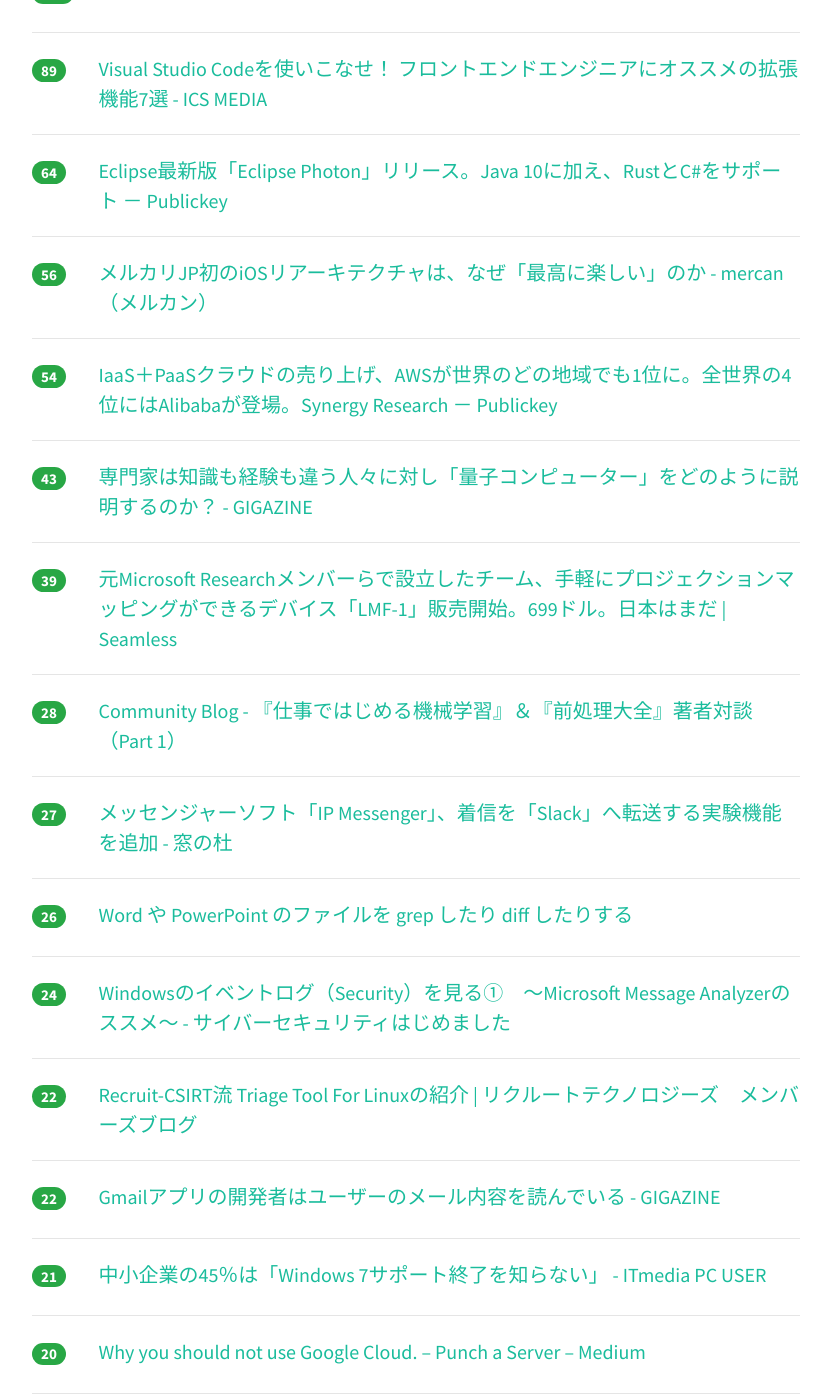
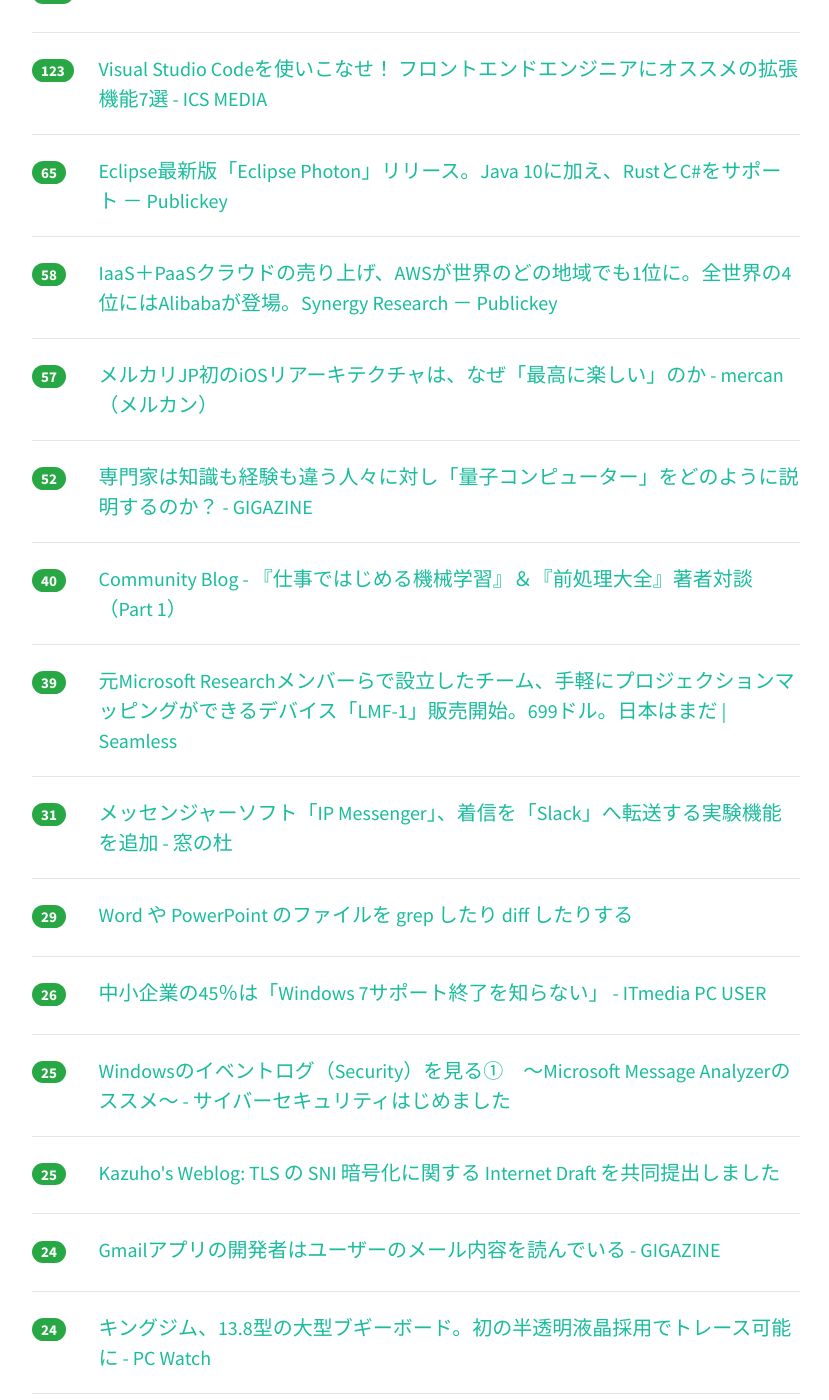
Before and after one commit to yatta47/hatena-matome-site, a Jekyll site: the page built from _posts/2018-07-03-hatena.md, in a window 1280 px wide and 1400 px high, scrolled down 676 px. Shown: the whole window, without its empty margins (224-1053 px from the left). Built offline with Jekyll 4.4.1, drawn with Linux system fonts in a browser that asks for light colours; nearby versions of some CDN libraries; some of the changed text lies outside the part shown.

Commit message:
Updated 2018-07-03

```diff
--- a/_posts/2018-07-03-hatena.md
+++ b/_posts/2018-07-03-hatena.md
@@ -1,54 +1,59 @@
 ---
 layout: post
 title:  "2018-07-03 はてぶIT"
-date:   2018-07-03 14:03:07
+date:   2018-07-03 15:02:49
 tags: [it-hotentry]
 ---
-69 件のデータあり
+74 件のデータあり
 
 <hr><div class="row">
-<div class="col-1"><span class="badge badge-pill badge-success h2">292</span></div>
+<div class="col-1"><span class="badge badge-pill badge-success h2">325</span></div>
 <div class="col-11"><a href='https://www.slideshare.net/ShingoOmura/ss-103946354' target='_blank'>分散システムの限界について知ろう</a></div>
 </div>
 <hr>
 <div class="row">
-<div class="col-1"><span class="badge badge-pill badge-success h2">223</span></div>
+<div class="col-1"><span class="badge badge-pill badge-success h2">278</span></div>
 <div class="col-11"><a href='https://coliss.com/articles/freebies/japanese-free-fonts-july-2018.html' target='_blank'>新しい日本語フォントがたくさんリリースされてる！2018年上半期、日本語の新作フリーフォントのまとめ | コリス</a></div>
 </div>
 <hr>
 <div class="row">
-<div class="col-1"><span class="badge badge-pill badge-success h2">180</span></div>
+<div class="col-1"><span class="badge badge-pill badge-success h2">211</span></div>
 <div class="col-11"><a href='https://note.mu/tsukimikan/n/n64acb07a9ee2' target='_blank'>無料でAIが学べる最高の教材まとめ｜月みかん｜note</a></div>
 </div>
 <hr>
 <div class="row">
-<div class="col-1"><span class="badge badge-pill badge-success h2">178</span></div>
+<div class="col-1"><span class="badge badge-pill badge-success h2">201</span></div>
 <div class="col-11"><a href='http://honeshabri.hatenablog.com/entry/excel_macro' target='_blank'>俺がリボン登録している業務用Excelマクロ - 本しゃぶり</a></div>
 </div>
 <hr>
 <div class="row">
-<div class="col-1"><span class="badge badge-pill badge-success h2">89</span></div>
+<div class="col-1"><span class="badge badge-pill badge-success h2">123</span></div>
 <div class="col-11"><a href='https://ics.media/entry/18544' target='_blank'>Visual Studio Codeを使いこなせ！ フロントエンドエンジニアにオススメの拡張機能7選 - ICS MEDIA</a></div>
 </div>
 <hr>
 <div class="row">
-<div class="col-1"><span class="badge badge-pill badge-success h2">64</span></div>
+<div class="col-1"><span class="badge badge-pill badge-success h2">65</span></div>
 <div class="col-11"><a href='https://www.publickey1.jp/blog/18/eclipseeclipse_photonjava_10rustc.html' target='_blank'>Eclipse最新版「Eclipse Photon」リリース。Java 10に加え、RustとC#をサポート － Publickey</a></div>
 </div>
 <hr>
 <div class="row">
-<div class="col-1"><span class="badge badge-pill badge-success h2">56</span></div>
+<div class="col-1"><span class="badge badge-pill badge-success h2">58</span></div>
+<div class="col-11"><a href='https://www.publickey1.jp/blog/18/iaaspaasaws14ibmalibabasynergy_research.html' target='_blank'>IaaS＋PaaSクラウドの売り上げ、AWSが世界のどの地域でも1位に。全世界の4位にはAlibabaが登場。Synergy Research － Publickey</a></div>
+</div>
+<hr>
+<div class="row">
+<div class="col-1"><span class="badge badge-pill badge-success h2">57</span></div>
 <div class="col-11"><a href='https://mercan.mercari.com/entry/2018/07/02/170000' target='_blank'>メルカリJP初のiOSリアーキテクチャは、なぜ「最高に楽しい」のか - mercan（メルカン）</a></div>
 </div>
 <hr>
 <div class="row">
-<div class="col-1"><span class="badge badge-pill badge-success h2">54</span></div>
-<div class="col-11"><a href='https://www.publickey1.jp/blog/18/iaaspaasaws14ibmalibabasynergy_research.html' target='_blank'>IaaS＋PaaSクラウドの売り上げ、AWSが世界のどの地域でも1位に。全世界の4位にはAlibabaが登場。Synergy Research － Publickey</a></div>
+<div class="col-1"><span class="badge badge-pill badge-success h2">52</span></div>
+<div class="col-11"><a href='https://gigazine.net/news/20180703-quantum-computing-expert-explains-concept/' target='_blank'>専門家は知識も経験も違う人々に対し「量子コンピューター」をどのように説明するのか？ - GIGAZINE</a></div>
 </div>
 <hr>
 <div class="row">
-<div class="col-1"><span class="badge badge-pill badge-success h2">43</span></div>
-<div class="col-11"><a href='https://gigazine.net/news/20180703-quantum-computing-expert-explains-concept/' target='_blank'>専門家は知識も経験も違う人々に対し「量子コンピューター」をどのように説明するのか？ - GIGAZINE</a></div>
+<div class="col-1"><span class="badge badge-pill badge-success h2">40</span></div>
+<div class="col-11"><a href='https://www.oreilly.co.jp/community/blog/2018/07/machine-learning-book-authors-talk-part1.html' target='_blank'>Community Blog - 『仕事ではじめる機械学習』＆『前処理大全』著者対談（Part 1）</a></div>
 </div>
 <hr>
 <div class="row">
@@ -57,23 +62,38 @@ tags: [it-hotentry]
 </div>
 <hr>
 <div class="row">
-<div class="col-1"><span class="badge badge-pill badge-success h2">28</span></div>
-<div class="col-11"><a href='https://www.oreilly.co.jp/community/blog/2018/07/machine-learning-book-authors-talk-part1.html' target='_blank'>Community Blog - 『仕事ではじめる機械学習』＆『前処理大全』著者対談（Part 1）</a></div>
-</div>
-<hr>
-<div class="row">
-<div class="col-1"><span class="badge badge-pill badge-success h2">27</span></div>
+<div class="col-1"><span class="badge badge-pill badge-success h2">31</span></div>
 <div class="col-11"><a href='https://forest.watch.impress.co.jp/docs/news/1076415.html' target='_blank'>メッセンジャーソフト「IP Messenger」、着信を「Slack」へ転送する実験機能を追加 - 窓の杜</a></div>
 </div>
 <hr>
 <div class="row">
-<div class="col-1"><span class="badge badge-pill badge-success h2">26</span></div>
+<div class="col-1"><span class="badge badge-pill badge-success h2">29</span></div>
 <div class="col-11"><a href='https://qiita.com/kaz-utashiro/items/30594c16ed6d931324f9' target='_blank'>Word や PowerPoint のファイルを grep したり diff したりする</a></div>
 </div>
 <hr>
 <div class="row">
+<div class="col-1"><span class="badge badge-pill badge-success h2">26</span></div>
+<div class="col-11"><a href='http://www.itmedia.co.jp/pcuser/articles/1807/03/news055.html' target='_blank'>中小企業の45％は「Windows 7サポート終了を知らない」 - ITmedia PC USER</a></div>
+</div>
+<hr>
+<div class="row">
+<div class="col-1"><span class="badge badge-pill badge-success h2">25</span></div>
+<div class="col-11"><a href='https://tk-secu.hateblo.jp/entry/2018/07/01/121238' target='_blank'>Windowsのイベントログ（Security）を見る①　～Microsoft Message Analyzerのススメ～ - サイバーセキュリティはじめました</a></div>
+</div>
+<hr>
+<div class="row">
+<div class="col-1"><span class="badge badge-pill badge-success h2">25</span></div>
+<div class="col-11"><a href='http://blog.kazuhooku.com/2018/07/tls-sni-internet-draft.html' target='_blank'>Kazuho's Weblog: TLS の SNI 暗号化に関する Internet Draft を共同提出しました</a></div>
+</div>
+<hr>
+<div class="row">
 <div class="col-1"><span class="badge badge-pill badge-success h2">24</span></div>
-<div class="col-11"><a href='https://tk-secu.hateblo.jp/entry/2018/07/01/121238' target='_blank'>Windowsのイベントログ（Security）を見る①　～Microsoft Message Analyzerのススメ～ - サイバーセキュリティはじめました</a></div>
+<div class="col-11"><a href='https://gigazine.net/news/20180703-gmail-developers-reading-emails/' target='_blank'>Gmailアプリの開発者はユーザーのメール内容を読んでいる - GIGAZINE</a></div>
+</div>
+<hr>
+<div class="row">
+<div class="col-1"><span class="badge badge-pill badge-success h2">24</span></div>
+<div class="col-11"><a href='https://pc.watch.impress.co.jp/docs/news/1130871.html' target='_blank'>キングジム、13.8型の大型ブギーボード。初の半透明液晶採用でトレース可能に - PC Watch</a></div>
 </div>
 <hr>
 <div class="row">
@@ -82,18 +102,13 @@ tags: [it-hotentry]
 </div>
 <hr>
 <div class="row">
-<div class="col-1"><span class="badge badge-pill badge-success h2">22</span></div>
-<div class="col-11"><a href='https://gigazine.net/news/20180703-gmail-developers-reading-emails/' target='_blank'>Gmailアプリの開発者はユーザーのメール内容を読んでいる - GIGAZINE</a></div>
+<div class="col-1"><span class="badge badge-pill badge-success h2">20</span></div>
+<div class="col-11"><a href='https://medium.com/@serverpunch/75ea2aec00de' target='_blank'>Why you should not use Google Cloud. – Punch a Server – Medium</a></div>
 </div>
 <hr>
 <div class="row">
-<div class="col-1"><span class="badge badge-pill badge-success h2">21</span></div>
-<div class="col-11"><a href='http://www.itmedia.co.jp/pcuser/articles/1807/03/news055.html' target='_blank'>中小企業の45％は「Windows 7サポート終了を知らない」 - ITmedia PC USER</a></div>
-</div>
-<hr>
-<div class="row">
-<div class="col-1"><span class="badge badge-pill badge-success h2">20</span></div>
-<div class="col-11"><a href='https://medium.com/@serverpunch/75ea2aec00de' target='_blank'>Why you should not use Google Cloud. – Punch a Server – Medium</a></div>
+<div class="col-1"><span class="badge badge-pill badge-success h2">19</span></div>
+<div class="col-11"><a href='https://jp.techcrunch.com/2018/07/03/2018-07-02-browser-maker-opera-has-filed-to-go-public/' target='_blank'>ブラウザーのOperaが上場申請 | TechCrunch Japan</a></div>
 </div>
 <hr>
 <div class="row">
@@ -117,6 +132,21 @@ tags: [it-hotentry]
 </div>
 <hr>
 <div class="row">
+<div class="col-1"><span class="badge badge-pill badge-success h2">18</span></div>
+<div class="col-11"><a href='http://jellyware.jp/movidius/' target='_blank'>ゼロから学ぶディープラーニング推論</a></div>
+</div>
+<hr>
+<div class="row">
+<div class="col-1"><span class="badge badge-pill badge-success h2">18</span></div>
+<div class="col-11"><a href='https://sites.google.com/view/open-data-structures-ja' target='_blank'>OpenDataStructures.jp</a></div>
+</div>
+<hr>
+<div class="row">
+<div class="col-1"><span class="badge badge-pill badge-success h2">18</span></div>
+<div class="col-11"><a href='https://blog.yuyat.jp/post/kubernetes-immutable-configmap/' target='_blank'>Kubernetes の ConfigMap を Immutable に管理する | Born Too Late</a></div>
+</div>
+<hr>
+<div class="row">
 <div class="col-1"><span class="badge badge-pill badge-success h2">17</span></div>
 <div class="col-11"><a href='http://ascii.jp/elem/000/001/702/1702578/' target='_blank'>ASCII.jp：エッジAIを加速する深層学習：PFNが「Menoh」発表、MSは「Brainwave」をエッジへ (1/3)</a></div>
 </div>
@@ -133,32 +163,17 @@ tags: [it-hotentry]
 <hr>
 <div class="row">
 <div class="col-1"><span class="badge badge-pill badge-success h2">16</span></div>
-<div class="col-11"><a href='https://sites.google.com/view/open-data-structures-ja' target='_blank'>OpenDataStructures.jp</a></div>
+<div class="col-11"><a href='https://techlife.cookpad.com/entry/2018/07/03/083000' target='_blank'>目的に向かって作り込む、ユーザーを動かすためのデザインの考え方 - クックパッド開発者ブログ</a></div>
 </div>
 <hr>
 <div class="row">
-<div class="col-1"><span class="badge badge-pill badge-success h2">16</span></div>
-<div class="col-11"><a href='https://pc.watch.impress.co.jp/docs/news/1130871.html' target='_blank'>キングジム、13.8型の大型ブギーボード。初の半透明液晶採用でトレース可能に - PC Watch</a></div>
+<div class="col-1"><span class="badge badge-pill badge-success h2">15</span></div>
+<div class="col-11"><a href='https://gigazine.net/news/20180703-jurassic-park-screenplay/' target='_blank'>「技術的進歩への向き合い方」というテーマを描き出した「ジュラシック・パーク」の脚本のテクニックを解説したムービー - GIGAZINE</a></div>
 </div>
 <hr>
 <div class="row">
 <div class="col-1"><span class="badge badge-pill badge-success h2">15</span></div>
 <div class="col-11"><a href='https://togetter.com/li/1242937' target='_blank'>カフェの隣の席から「人工知能の入ったUSB(90万円)があれば為替が簡単に予想できるから学生ローン組もう！」って話が聞こえてきた… - Togetter</a></div>
-</div>
-<hr>
-<div class="row">
-<div class="col-1"><span class="badge badge-pill badge-success h2">15</span></div>
-<div class="col-11"><a href='http://jellyware.jp/movidius/' target='_blank'>ゼロから学ぶディープラーニング推論</a></div>
-</div>
-<hr>
-<div class="row">
-<div class="col-1"><span class="badge badge-pill badge-success h2">15</span></div>
-<div class="col-11"><a href='https://techlife.cookpad.com/entry/2018/07/03/083000' target='_blank'>目的に向かって作り込む、ユーザーを動かすためのデザインの考え方 - クックパッド開発者ブログ</a></div>
-</div>
-<hr>
-<div class="row">
-<div class="col-1"><span class="badge badge-pill badge-success h2">15</span></div>
-<div class="col-11"><a href='https://jp.techcrunch.com/2018/07/03/2018-07-02-browser-maker-opera-has-filed-to-go-public/' target='_blank'>ブラウザーのOperaが上場申請 | TechCrunch Japan</a></div>
 </div>
 <hr>
 <div class="row">
@@ -173,12 +188,7 @@ tags: [it-hotentry]
 <hr>
 <div class="row">
 <div class="col-1"><span class="badge badge-pill badge-success h2">14</span></div>
-<div class="col-11"><a href='https://gigazine.net/news/20180703-jurassic-park-screenplay/' target='_blank'>「技術的進歩への向き合い方」というテーマを描き出した「ジュラシック・パーク」の脚本のテクニックを解説したムービー - GIGAZINE</a></div>
-</div>
-<hr>
-<div class="row">
-<div class="col-1"><span class="badge badge-pill badge-success h2">14</span></div>
-<div class="col-11"><a href='https://blog.yuyat.jp/post/kubernetes-immutable-configmap/' target='_blank'>Kubernetes の ConfigMap を Immutable に管理する | Born Too Late</a></div>
+<div class="col-11"><a href='http://labs.gree.jp/blog/2018/07/17003/' target='_blank'>innodb_thread_concurrencyに関する話 | GREE Engineers' Blog</a></div>
 </div>
 <hr>
 <div class="row">
@@ -194,6 +204,11 @@ tags: [it-hotentry]
 <div class="row">
 <div class="col-1"><span class="badge badge-pill badge-success h2">13</span></div>
 <div class="col-11"><a href='http://uxmilk.jp/72742' target='_blank'>Webデザイナーのキャリアは一日にして成らず | UX MILK</a></div>
+</div>
+<hr>
+<div class="row">
+<div class="col-1"><span class="badge badge-pill badge-success h2">13</span></div>
+<div class="col-11"><a href='https://github.com/kitze/JSUI' target='_blank'>GitHub - kitze/JSUI: A powerful UI toolkit for managing JavaScript apps</a></div>
 </div>
 <hr>
 <div class="row">
@@ -218,12 +233,17 @@ tags: [it-hotentry]
 <hr>
 <div class="row">
 <div class="col-1"><span class="badge badge-pill badge-success h2">12</span></div>
-<div class="col-11"><a href='https://github.com/kitze/JSUI' target='_blank'>GitHub - kitze/JSUI: A powerful UI toolkit for managing JavaScript apps</a></div>
+<div class="col-11"><a href='https://gigazine.net/news/20180703-china-laser-gun-fire-targets/' target='_blank'>中国が800メートル先のターゲットを燃やすことが可能な携帯型レーザー銃の開発に成功 - GIGAZINE</a></div>
 </div>
 <hr>
 <div class="row">
 <div class="col-1"><span class="badge badge-pill badge-success h2">10</span></div>
 <div class="col-11"><a href='https://ift.tt/2MGobjM' target='_blank'>俺がリボン登録している業務用Excelマクロ - 本しゃぶり</a></div>
+</div>
+<hr>
+<div class="row">
+<div class="col-1"><span class="badge badge-pill badge-success h2">10</span></div>
+<div class="col-11"><a href='https://japan.cnet.com/article/35121823/' target='_blank'>Facebook、今度はブロックした相手に投稿を公開する不具合 - CNET Japan</a></div>
 </div>
 <hr>
 <div class="row">
@@ -248,7 +268,7 @@ tags: [it-hotentry]
 <hr>
 <div class="row">
 <div class="col-1"><span class="badge badge-pill badge-success h2">9</span></div>
-<div class="col-11"><a href='https://japan.cnet.com/article/35121823/' target='_blank'>Facebook、今度はブロックした相手に投稿を公開する不具合 - CNET Japan</a></div>
+<div class="col-11"><a href='https://pc.watch.impress.co.jp/docs/news/1130844.html' target='_blank'>JAPANNEXT、約36,970円の4K対応24型IPS液晶 ～7月12日まで1万円引きの26,970円 - PC Watch</a></div>
 </div>
 <hr>
 <div class="row">
@@ -257,18 +277,28 @@ tags: [it-hotentry]
 </div>
 <hr>
 <div class="row">
-<div class="col-1"><span class="badge badge-pill badge-success h2">7</span></div>
-<div class="col-11"><a href='https://japan.zdnet.com/article/35121470/2/' target='_blank'>「オープンソース開発に重大危機」--GitHubがEUの著作権法改正に反対する理由 - (page 2) - ZDNet Japan</a></div>
+<div class="col-1"><span class="badge badge-pill badge-success h2">8</span></div>
+<div class="col-11"><a href='https://www.nttdocomo.co.jp/biz/service/dmagazine/' target='_blank'>dマガジン for Biz | サービス・ソリューション | 法人のお客さま | NTTドコモ</a></div>
+</div>
+<hr>
+<div class="row">
+<div class="col-1"><span class="badge badge-pill badge-success h2">8</span></div>
+<div class="col-11"><a href='https://japan.cnet.com/article/35121813/' target='_blank'>デル、再上場へ--株式非公開化から5年 - CNET Japan</a></div>
+</div>
+<hr>
+<div class="row">
+<div class="col-1"><span class="badge badge-pill badge-success h2">8</span></div>
+<div class="col-11"><a href='https://jp.techcrunch.com/2018/07/03/2018-07-02-these-are-the-top-iphone-apps-of-all-time/' target='_blank'>これがiPhoneアプリの歴代トップだ――App AnnieがApp Store10周年記念レポート | TechCrunch Japan</a></div>
+</div>
+<hr>
+<div class="row">
+<div class="col-1"><span class="badge badge-pill badge-success h2">8</span></div>
+<div class="col-11"><a href='http://www.itmedia.co.jp/news/articles/1807/03/news077.html' target='_blank'>「ZOZO」ブランドで「ビジネススーツ」発売　ZOZOSUIT活用で「肩傾斜や体形の左右差も考慮」 - ITmedia NEWS</a></div>
 </div>
 <hr>
 <div class="row">
 <div class="col-1"><span class="badge badge-pill badge-success h2">7</span></div>
-<div class="col-11"><a href='https://www.nttdocomo.co.jp/biz/service/dmagazine/' target='_blank'>dマガジン for Biz | サービス・ソリューション | 法人のお客さま | NTTドコモ</a></div>
-</div>
-<hr>
-<div class="row">
-<div class="col-1"><span class="badge badge-pill badge-success h2">7</span></div>
-<div class="col-11"><a href='https://japan.cnet.com/article/35121813/' target='_blank'>デル、再上場へ--株式非公開化から5年 - CNET Japan</a></div>
+<div class="col-11"><a href='https://japan.zdnet.com/article/35121470/2/' target='_blank'>「オープンソース開発に重大危機」--GitHubがEUの著作権法改正に反対する理由 - (page 2) - ZDNet Japan</a></div>
 </div>
 <hr>
 <div class="row">
@@ -282,6 +312,16 @@ tags: [it-hotentry]
 </div>
 <hr>
 <div class="row">
+<div class="col-1"><span class="badge badge-pill badge-success h2">7</span></div>
+<div class="col-11"><a href='https://cloud.watch.impress.co.jp/docs/news/1130761.html' target='_blank'>日本マイクロソフト、Windows 10導入をあらためて企業に呼びかけ - クラウド Watch</a></div>
+</div>
+<hr>
+<div class="row">
+<div class="col-1"><span class="badge badge-pill badge-success h2">7</span></div>
+<div class="col-11"><a href='http://u-note.me/note/47508345' target='_blank'>Oracle創業者ラリー・エリソン「壮絶な幼少期」と「常識を疑うこと」若き起業家たちへのアドバイス｜U-NOTE [ユーノート]</a></div>
+</div>
+<hr>
+<div class="row">
 <div class="col-1"><span class="badge badge-pill badge-success h2">6</span></div>
 <div class="col-11"><a href='http://kabarangay.tk/' target='_blank'>Enfj and enfp dating</a></div>
 </div>
@@ -292,16 +332,6 @@ tags: [it-hotentry]
 </div>
 <hr>
 <div class="row">
-<div class="col-1"><span class="badge badge-pill badge-success h2">6</span></div>
-<div class="col-11"><a href='http://labs.gree.jp/blog/2018/07/17003/' target='_blank'>innodb_thread_concurrencyに関する話 | GREE Engineers' Blog</a></div>
-</div>
-<hr>
-<div class="row">
-<div class="col-1"><span class="badge badge-pill badge-success h2">6</span></div>
-<div class="col-11"><a href='https://pc.watch.impress.co.jp/docs/news/1130844.html' target='_blank'>JAPANNEXT、約36,970円の4K対応24型IPS液晶 ～7月12日まで1万円引きの26,970円 - PC Watch</a></div>
-</div>
-<hr>
-<div class="row">
 <div class="col-1"><span class="badge badge-pill badge-success h2">5</span></div>
 <div class="col-11"><a href='https://tech.nikkeibp.co.jp/atcl/nxt/column/18/00001/00699/' target='_blank'>感染被害の85％は日本で発生、IEやエクプローラーになりすますウイルス | 日経 xTECH（クロステック）</a></div>
 </div>
@@ -309,16 +339,6 @@ tags: [it-hotentry]
 <div class="row">
 <div class="col-1"><span class="badge badge-pill badge-success h2">5</span></div>
 <div class="col-11"><a href='https://japan.cnet.com/article/35121814/' target='_blank'>HTC、1500人を削減へ--全体の約22％ - CNET Japan</a></div>
-</div>
-<hr>
-<div class="row">
-<div class="col-1"><span class="badge badge-pill badge-success h2">5</span></div>
-<div class="col-11"><a href='https://cloud.watch.impress.co.jp/docs/news/1130761.html' target='_blank'>日本マイクロソフト、Windows 10導入をあらためて企業に呼びかけ - クラウド Watch</a></div>
-</div>
-<hr>
-<div class="row">
-<div class="col-1"><span class="badge badge-pill badge-success h2">5</span></div>
-<div class="col-11"><a href='http://u-note.me/note/47508345' target='_blank'>Oracle創業者ラリー・エリソン「壮絶な幼少期」と「常識を疑うこと」若き起業家たちへのアドバイス｜U-NOTE [ユーノート]</a></div>
 </div>
 <hr>
 <div class="row">
@@ -338,7 +358,7 @@ tags: [it-hotentry]
 <hr>
 <div class="row">
 <div class="col-1"><span class="badge badge-pill badge-success h2">4</span></div>
-<div class="col-11"><a href='https://jp.techcrunch.com/2018/07/03/2018-07-02-these-are-the-top-iphone-apps-of-all-time/' target='_blank'>これがiPhoneアプリの歴代トップだ――App AnnieがApp Store10周年記念レポート | TechCrunch Japan</a></div>
+<div class="col-11"><a href='http://nlab.itmedia.co.jp/nl/articles/1807/03/news054.html' target='_blank'>レトロすぎる見た目に最新機能、こりゃ渋い「スーパーカブ C125」　もう「60歳」初代モチーフの新型車 (1/2) - ねとらぼ</a></div>
 </div>
 <hr>
 <div class="row">
@@ -347,6 +367,11 @@ tags: [it-hotentry]
 </div>
 <hr>
 <div class="row">
+<div class="col-1"><span class="badge badge-pill badge-success h2">3</span></div>
+<div class="col-11"><a href='https://leokun0210.hatenablog.com/entry/2018/07/03/094717' target='_blank'>大学受験をする - 元税理士受験生、プログラミングをする</a></div>
+</div>
+<hr>
+<div class="row">
 <div class="col-1"><span class="badge badge-pill badge-success h2">2</span></div>
 <div class="col-11"><a href='http://asd358.tk/' target='_blank'>Best gay dating websites india</a></div>
 </div>
```
